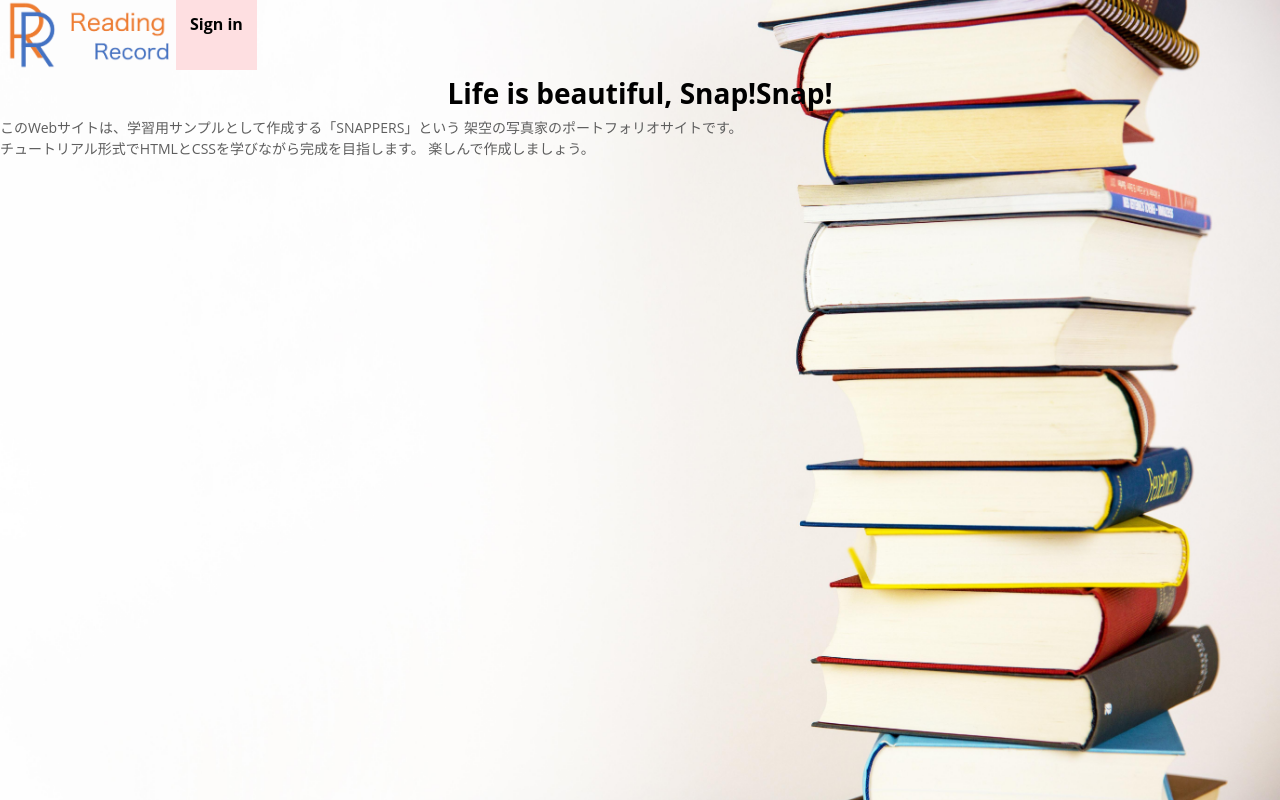
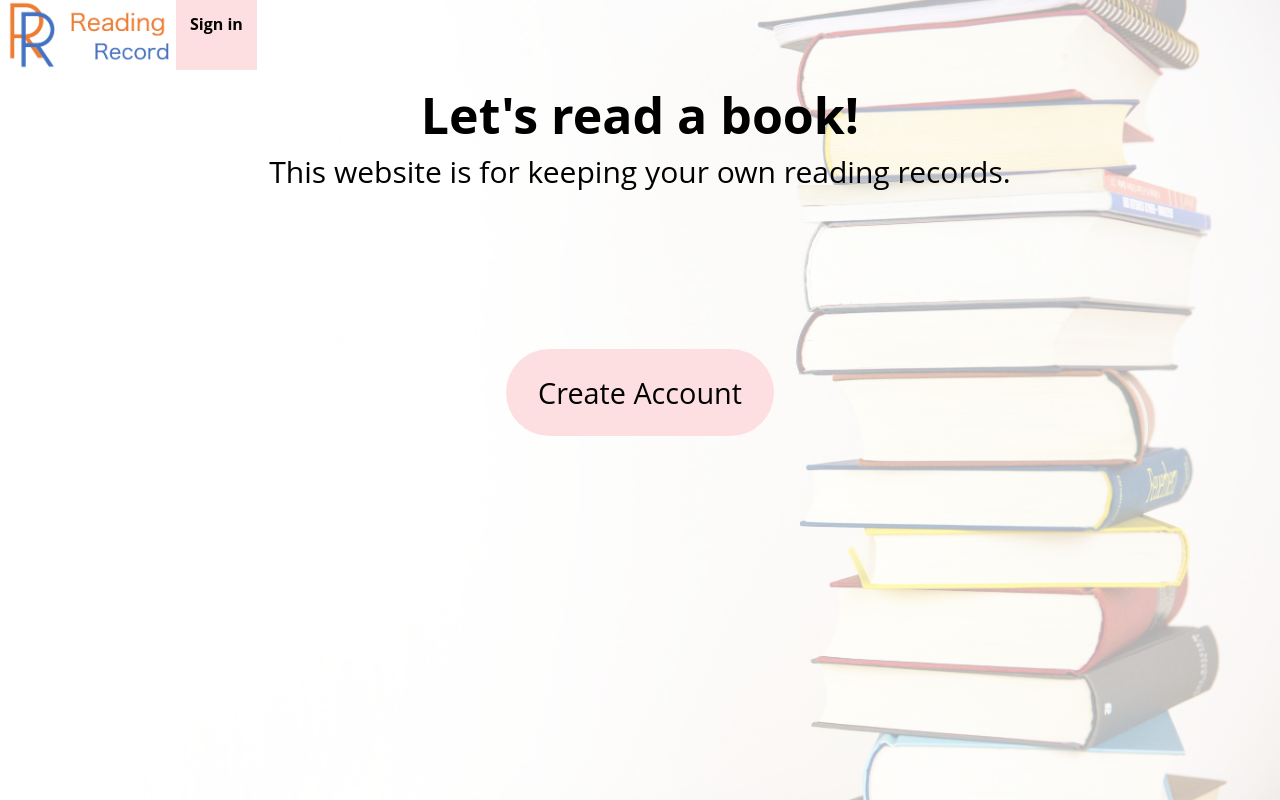
Before and after one commit to tomoish/reading-record, a Django app: page /reading_record/ in a window 1280 px wide. Run offline with Django 4.2, Linux system fonts and the light colour scheme.

Commit message:
fix design

```diff
--- a/reading_record/static/reading_record/css/style.css
+++ b/reading_record/static/reading_record/css/style.css
@@ -67,14 +66,78 @@ header {
     background: #F596AA;
 }
 
-#index, #home{
+.signin-nav:hover {
+    background-color: #F596AA;
+    color: #fff;
+}
+
+#index, #home, #record_create, #record_create_complete {
     background-image: url(../images/background_index.jpg);
+    background-color:rgba(255,255,255,0.7);
+    background-blend-mode:lighten;
     background-repeat: no-repeat;
 
     background-position: center center;
     background-attachment: fixed;
     background-size: cover;
 }
+
+#index h1{
+    font-size: 50px;
+    text-align: center;
+}
+
+#index .introduction{
+    color: #000;
+    font-size: 30px;
+    text-align: center;
+}
+/*
+.main {
+    width: 800px;
+    margin:0 10px;
+    float: left;
+} */
+
+.btn {
+    margin-top: 200px;
+    text-align: center;
+}
+
+.btn--orange {
+    color: #000;
+    background-color: #FEDFE1;
+    text-decoration: none;
+}
+
+.btn--orange:hover {
+    color: #fff;
+    background: #F596AA;
+}
+
+.btn-c {
+    font-size: 1.8rem;
+    /* position: relative; */
+    padding: 1.5rem 2rem 1.5rem 2rem;
+    border-radius: 100vh;
+}
+
+.btn-c:before {
+    /* font-family: 'Font Awesome 5 Free'; */
+    /* font-size: 1.6rem; */
+    /* line-height: 1; */
+    /* position: absolute; */
+    /* top: calc(50% - .8rem); */
+    right: 1rem;
+    margin: 0;
+    padding: 0;
+    /* content: '\f054'; */
+  }
+
+
+  #home .guid{
+    text-align: center;
+  }
 
 
 /* Fonts
--- a/reading_record/templates/reading_record/index.html
+++ b/reading_record/templates/reading_record/index.html
@@ -10,8 +10,7 @@
     <link rel="preconnect" href="https://fonts.googleapis.com">
     <link rel="preconnect" href="https://fonts.gstatic.com" crossorigin>
     <link href="https://fonts.googleapis.com/css2?family=Bitter:wght@400;700&display=swap" rel="stylesheet">
-    <!-- <link href="css/style.css" rel="stylesheet"> -->
-    <!-- <link href="favicon.ico" rel="shortcut icon"> -->
+    <link href="{% static 'reading_record/icon/favicon.ico' %}" rel="shortcut icon">
 </head>
 <body id="index">
 
@@ -23,29 +22,25 @@
         </div>
         <nav>
             <ul class="global-nav">
-                <li><a href="{% url 'Login' %}">Sign in</a></li>
+                <li><a href="{% url 'Login' %}" class="signin-nav">Sign in</a></li>
             </ul>
         </nav>
     </header>
 
     <div id="wrap">
+        <div class="main">
 
-        <div class="content">
-
-            <h1>Life is beautiful, Snap!Snap!</h1>
-            <p>このWebサイトは、学習用サンプルとして作成する「SNAPPERS」という
-                架空の写真家のポートフォリオサイトです。<br>
-                チュートリアル形式でHTMLとCSSを学びながら完成を目指します。
-                楽しんで作成しましょう。
-            </p>
+            <h1>Let's read a book!</h1>
+            <p class="introduction">This website is for keeping your own reading records.</p>
         <!-- <p class="btn"><a href="portfolio.html">My Portfolio</a></p>
         <p class="btn"><a href="portfolio.html">Sign in</a></p> -->
+          <div class="btn">
+            <a href="{% url 'register' %}" class="btn--orange btn-c">
+            Create Account
+            </a>
+          </div>
         </div>
     </div>
 
-
-    <!-- <footer>
-        <small>(C)</small>
-    </footer> -->
 </body>
 </html>
--- a/reading_record/templates/reading_record/login.html
+++ b/reading_record/templates/reading_record/login.html
@@ -10,8 +10,7 @@
   <link rel="preconnect" href="https://fonts.googleapis.com">
   <link rel="preconnect" href="https://fonts.gstatic.com" crossorigin>
   <link href="https://fonts.googleapis.com/css2?family=Bitter:wght@400;700&display=swap" rel="stylesheet">
-  <!-- <link href="css/style.css" rel="stylesheet"> -->
-  <!-- <link href="favicon.ico" rel="shortcut icon"> -->
+  <link href="{% static 'reading_record/icon/favicon.ico' %}" rel="shortcut icon">
 </head>
 
 
--- a/reading_record/templates/reading_record/register.html
+++ b/reading_record/templates/reading_record/register.html
@@ -10,6 +10,7 @@
   <link rel="preconnect" href="https://fonts.googleapis.com">
   <link rel="preconnect" href="https://fonts.gstatic.com" crossorigin>
   <link href="https://fonts.googleapis.com/css2?family=Bitter:wght@400;700&display=swap" rel="stylesheet">
+  <link href="{% static 'reading_record/icon/favicon.ico' %}" rel="shortcut icon">
 </head>
 
 <body id="register">
--- a/reading_record/views.py
+++ b/reading_record/views.py
@@ -54,7 +54,7 @@ def home(request):
 
 def show_records(request):
     record_list = Record.objects.all()
-    params = {"UserID":request.user,'record_list': record_list}
+    params = {'UserID':request.user,'record_list': record_list}
     return render(request, "reading_record/show_records.html",context=params)
 
 
```
Also changed, not shown: other parts of reading_record/static/reading_record/css/style.css (+33 -3 lines), reading_record/templates/reading_record/home.html (+6 -4 lines), reading_record/templates/reading_record/record_create.html (+24 -20 lines), reading_record/templates/reading_record/record_create_complete.html (+27 -8 lines), reading_record/templates/reading_record/show_records.html (+17 -13 lines), reading_record/static/reading_record/icon/favicon.ico (added).
